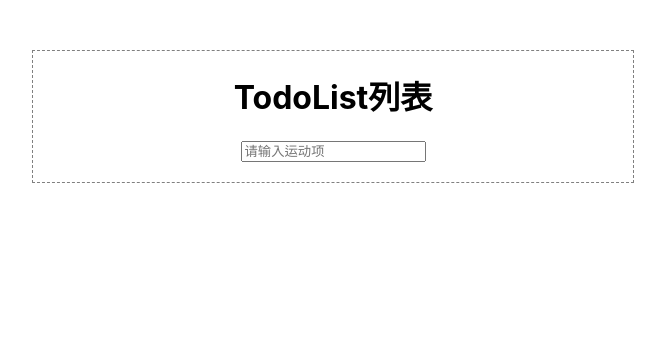
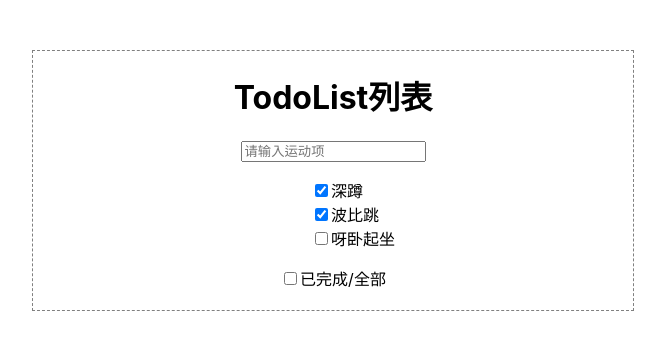
Before and after one commit to yanjiazhen/js, a React (Create React App) app in the folder learning-react/: page / in a window 1280 px wide. Shown: the top 350 px of the page, without its empty margins (307-972 px from the left). Built offline with nearby package versions, Linux system fonts and the light colour scheme.

Commit message:
react的todoList

```diff
--- a/learning-react/package.json
+++ b/learning-react/package.json
@@ -36,6 +36,7 @@
     ]
   },
   "devDependencies": {
+    "nanoid": "^3.1.30",
     "redux": "^4.1.2"
   }
 }
--- a/learning-react/src/App.js
+++ b/learning-react/src/App.js
@@ -2,6 +2,45 @@
 import './App.css';
 import React from 'react';
 import Header from './component/header'
+import List from './component/list'
+import Footer from './component/footer'
+class Welcome extends React.Component {
+  state = {
+    todos: [
+      { id: 0, name: '深蹲', done: true },
+      { id: 1, name: '波比跳', done: true },
+      { id: 2, name: '呀卧起坐', done: false }]
+  }
+  addTodo = (data) => {
+    const { todos } = this.state
+    const newData = [data, ...todos]
+    this.setState({ todos: newData })
+  }
+  // 用于更新对象
+  updateTodo = (id, done) => {
+    const { todos } = this.state
+    const newObj = todos.map(todoObj => {
+      if (todoObj.id === id) {
+        return { ...todoObj, done: done }
+      } else {
+        return todoObj
+      }
+    })
+    console.log(newObj)
+    this.setState({ todos: newObj })
+  }
+  render() {
+    const { todos } = this.state
+    return (
+      <div className="fit_list">
+        <h1>TodoList列表</h1>
+        <Header addTodo={this.addTodo} />
+        <List todos={todos} updateTodo={this.updateTodo} />
+        <Footer />
+      </div>
+    );
+  }
+}
 // import store from './store/store'
 // import { incrementAction, decrementAction } from './store/count_action'
 
@@ -22,16 +61,6 @@ import Header from './component/header'
 //     </div>
 //   );
 // }
-class Welcome extends React.Component {
-  render() {
-    return (
-      <div className="fit_list">
-        <h1>TodoList列表</h1>
-        <Header />
-      </div>
-    );
-  }
-}
 // const list = ['波比跳', '深蹲']
 // function Welcome(props) {
 //   return (
--- a/learning-react/src/component/footer/index.jsx
+++ b/learning-react/src/component/footer/index.jsx
@@ -4,7 +4,11 @@ export default class Footer extends Component {
     render() {
         return (
             <div>
-
+                <label>
+                    <input type="checkbox"></input>
+                    <span>已完成</span>
+                    <span>/全部</span>
+                </label>
             </div>
         )
     }
--- a/learning-react/src/component/header/index.jsx
+++ b/learning-react/src/component/header/index.jsx
@@ -1,10 +1,22 @@
 import React, { Component } from 'react'
-
+import { nanoid } from 'nanoid'
 export default class Header extends Component {
+    handleKeyUp = (event) => {
+        const { keyCode, target } = event
+        if (keyCode !== 13) return
+        if (target.value.trim() === '') {
+            alert('输入不能为空')
+            return
+        }
+        // 将todoObj传递给app
+        const todoObj = { id: nanoid(), name: target.value, done: false }
+        this.props.addTodo(todoObj)
+        target.value = ''
+    }
     render() {
         return (
             <div>
-                <input type="text" placeholder="请输入运动项"/>
+                <input type="text" placeholder="请输入运动项" onKeyUp={this.handleKeyUp} />
             </div>
         )
     }
--- a/learning-react/src/component/item/index.css
+++ b/learning-react/src/component/item/index.css
@@ -0,0 +1,4 @@
+.item{
+    list-style-type: none;
+    display:flex
+}
--- a/learning-react/src/component/item/index.jsx
+++ b/learning-react/src/component/item/index.jsx
@@ -1,11 +1,29 @@
 import React, { Component } from 'react'
+import './index.css'
+export default class Item extends Component {
+    state = { mouse: false }
+    handleMouse = (flag) => {
+        return () => {
+            this.setState({ mouse: flag })
+        }
+    }
+    handleChange(id) {
+        return (event) => {
+            this.props.updateTodo(id, event.target.checked)
+        }
+    }
+    render() {
+        const { id, name, done } = this.props
+        const { mouse } = this.state
 
-export default class Item extends Component {
-    render() {
         return (
-            <div>
-
-            </div>
+            <li className="item" onMouseEnter={this.handleMouse(true)} onMouseLeave={this.handleMouse(false)}>
+                <label htmlFor="">
+                    <input type="checkbox" defaultChecked={done} onChange={this.handleChange(id)} />
+                    <span>{name}</span>
+                </label>
+                <button style={{ display: mouse ? 'block' : 'none' }}>删除</button>
+            </li>
         )
     }
 }
--- a/learning-react/src/component/list/index.jsx
+++ b/learning-react/src/component/list/index.jsx
@@ -1,11 +1,13 @@
 import React, { Component } from 'react'
+import Item from '../item'
+export default class List extends Component {
 
-export default class List extends Component {
     render() {
+        const { todos, updateTodo } = this.props
         return (
-            <div>
-
-            </div>
+            <ul>
+                {todos.map(todo => <Item key={todo.id} {...todo} updateTodo={updateTodo} />)}
+            </ul>
         )
     }
 }
```
Also changed, not shown: 1 other file (tests, documents, lock files or other folders).
